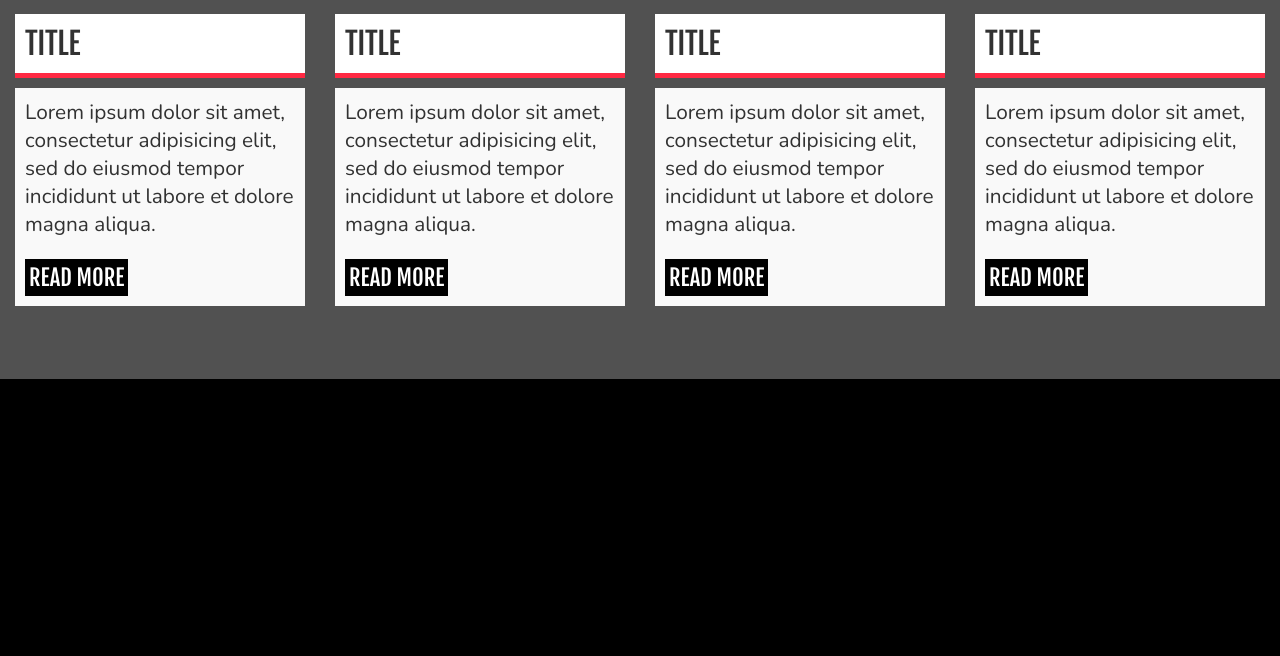
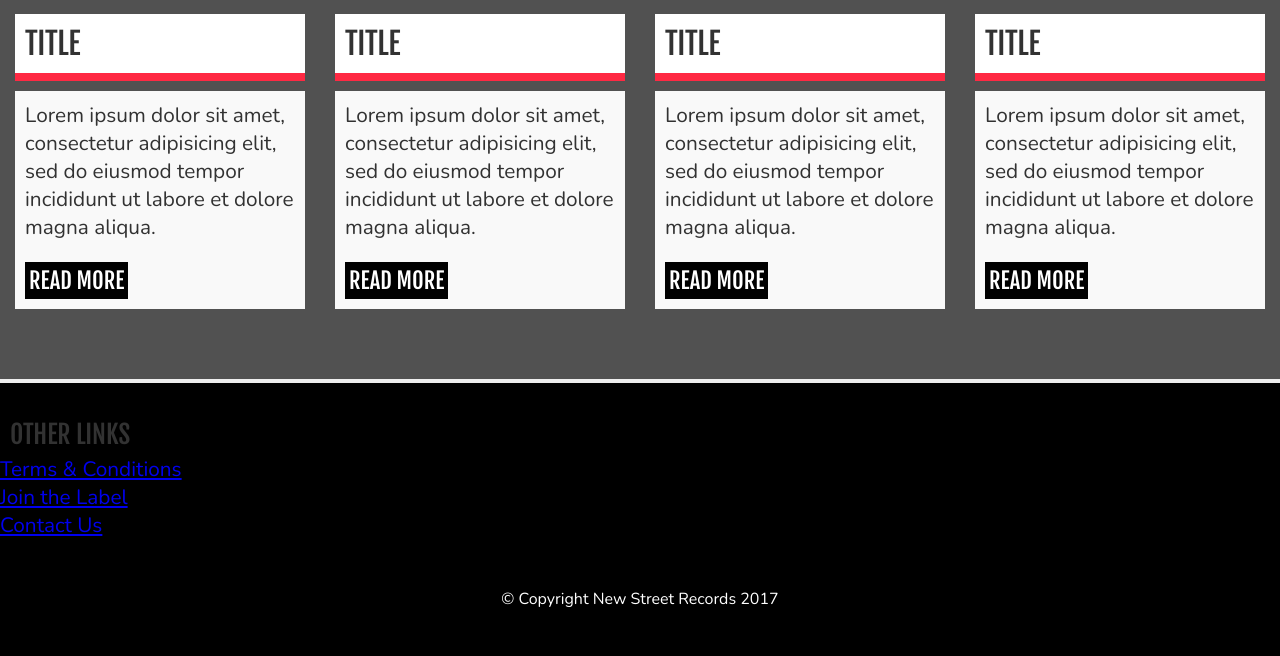
Before and after one commit to Rhyspacker/new-street-records, a PHP site: page / in a window 1280 px wide. Shown: the part 801-1457 px from the top of the page. Before the commit the page ends 1180 px from the top, so only its background shows below. Run offline with PHP 8.4, Linux system fonts and the light colour scheme; some libraries are stand-ins or nearby versions.

Commit message:
Footer added and styled
added copyright info

```diff
--- a/css/styles.css
+++ b/css/styles.css
@@ -2302,6 +2302,30 @@ canvas {
   .flex-item, .flex-item-2 {
     padding: 0; } }
 
+footer {
+  width: 100%;
+  height: auto;
+  position: relative;
+  bottom: 0;
+  left: 0;
+  display: block;
+  padding: 30px 0;
+  margin-top: 50px;
+  background-color: #000000;
+  border-top: 4px solid #eeeeee; }
+  footer p {
+    font-size: 1.0rem;
+    line-height: 1.3rem;
+    color: #ffffff;
+    text-align: left; }
+  footer .flex-container {
+    margin: 0 auto !important; }
+  footer #copyright {
+    width: 100%;
+    display: block;
+    margin-top: 50px;
+    text-align: center; }
+
 body {
   font-family: arial;
   background: #f8f9fb; }
@@ -2335,7 +2359,7 @@ li {
     background: #ffffff;
     width: auto;
     display: block;
-    border-bottom: 5px solid #ff2943;
+    border-bottom: 8px solid #ff2943;
     margin: 0 15px 10px 15px;
     position: relative;
     top: 15px; }
--- a/includes/footer.php
+++ b/includes/footer.php
@@ -1,7 +1,24 @@
 
 
 
-<footer>
+<footer class="flex-container">
+
+	<div class="flex-item">
+
+		<h2>OTHER LINKS</h2>
+
+		<ul>
+			<li><a href="terms-conditions.php">Terms &amp; Conditions</a></li>
+			<li><a href="terms-conditions.php">Join the Label</a></li>
+			<li><a href="terms-conditions.php">Contact Us</a></li>
+		</ul>
+	</div>
+
+	<div class="flex-item">
+
+	</div>
+
+	<p id="copyright">&copy; Copyright New Street Records 2017</p>
 
 </footer>
 
--- /dev/null
+++ b/scss/footer.scss
@@ -0,0 +1,31 @@
+footer {
+	width: 100%;
+	height: auto;
+	position: relative;
+	bottom: 0;
+	left: 0;
+	display: block;
+	padding: 30px 0;
+	margin-top: 50px;
+	background-color: $mainBg;
+	border-top: 4px solid #eeeeee;
+
+	p {
+		font-size: 1.0rem;
+		line-height: 1.3rem;
+		color: #ffffff;
+		text-align: left;
+		}
+
+	.flex-container {
+		margin: 0 auto !important;
+		}
+
+	#copyright {
+		width: 100%;
+	display: block;
+	margin-top: 50px;
+	text-align: center;
+		}
+
+	}
--- a/scss/styles.scss
+++ b/scss/styles.scss
@@ -7,6 +7,7 @@
 @import "header";
 @import "hero";
 @import "layout";
+@import "footer";
 @import "reset";
 @import "mixins";
 
@@ -22,7 +23,7 @@
 		background: #ffffff;
 		width: auto;
 		display: block;
-		border-bottom: 5px solid #ff2943;
+		border-bottom: 8px solid #ff2943;
 		margin: 0 15px 10px 15px;
 		position: relative;
 		top: 15px;
```
Also changed, not shown: 1 other file.
